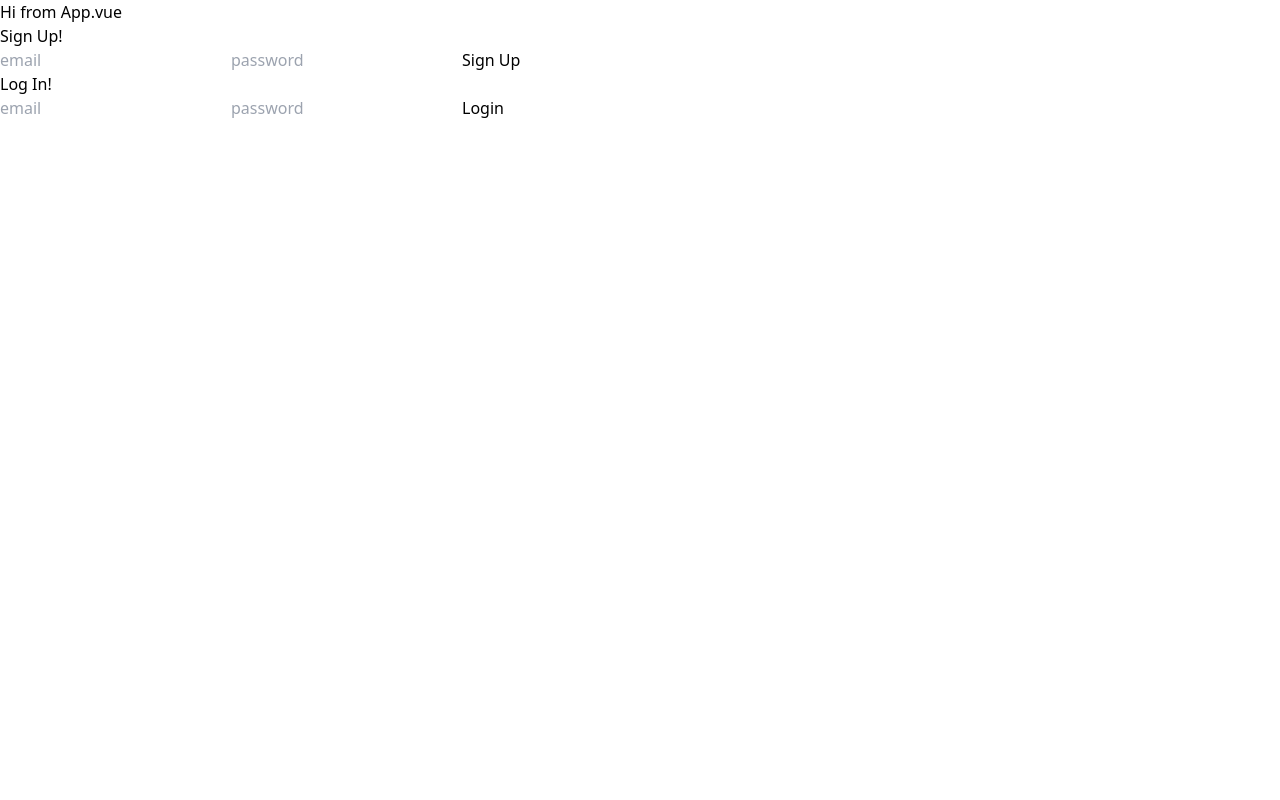
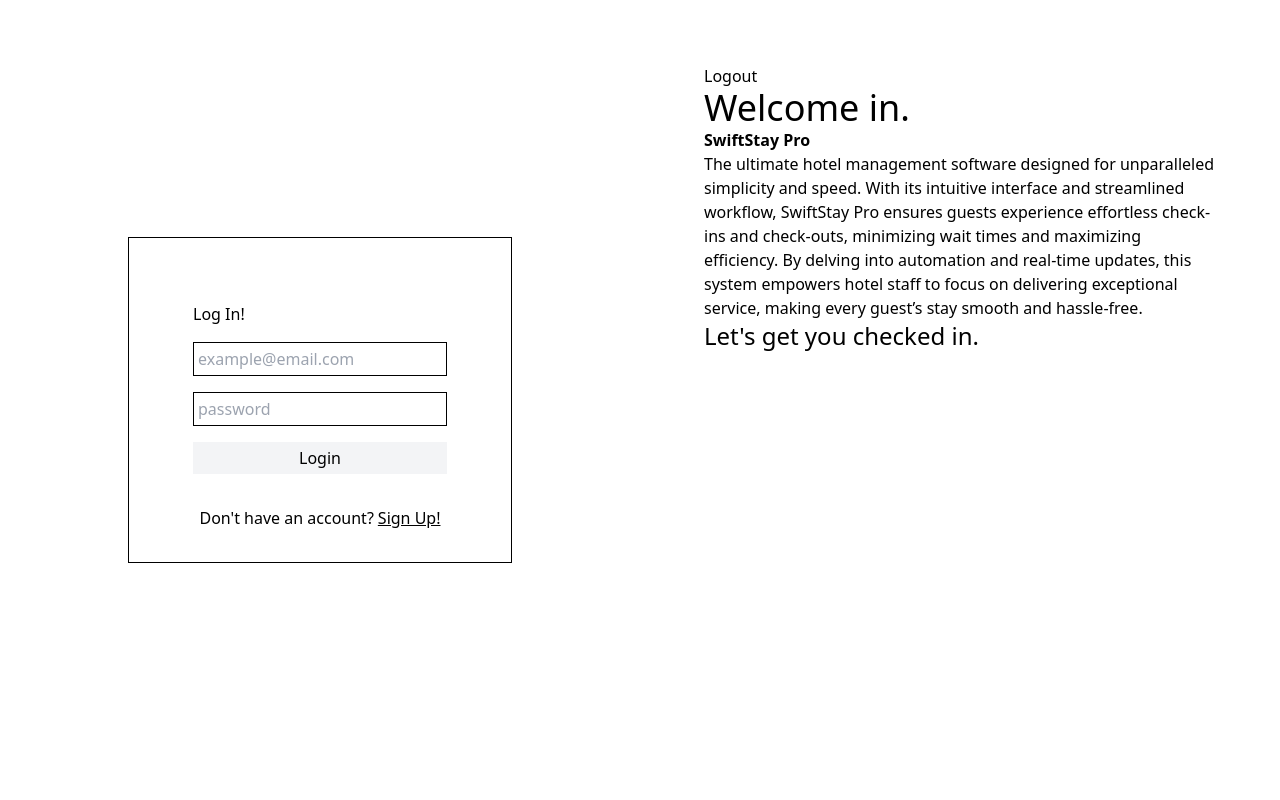
Before and after one commit to jakeNorman007/hotel_management, a Vue app in the folder client/: page / in a window 1280 px wide. Shown: the top 800 px of the page. Built offline with nearby package versions, Linux system fonts and the light colour scheme.

Commit message:
routes and auth redirect work

```diff
--- a/client/package.json
+++ b/client/package.json
@@ -11,7 +11,8 @@
   "dependencies": {
     "axios": "^1.7.4",
     "pinia": "^2.2.2",
-    "vue": "^3.4.37"
+    "vue": "^3.4.37",
+    "vue-router": "^4.4.3"
   },
   "devDependencies": {
     "@vitejs/plugin-vue": "^5.1.2",
--- a/client/src/App.vue
+++ b/client/src/App.vue
@@ -3,6 +3,6 @@ import SessionManager from '../src/components/SessionManager.vue';
 </script>
 
 <template>
-    <h1>Hi from App.vue</h1>
     <SessionManager />
+    <router-view/>
 </template>
--- /dev/null
+++ b/client/src/components/Dashboard.vue
@@ -0,0 +1,6 @@
+<script setup>
+</script>
+
+<template>
+    <p>Hi this is the dashboard</p>
+</template>
--- a/client/src/components/SessionManager.vue
+++ b/client/src/components/SessionManager.vue
@@ -1,13 +1,16 @@
 <script setup>
 import { ref, computed } from "vue";
+import Dashboard from "../components/Dashboard.vue";
 import { useSessionManagerStore } from "../store/index.js";
 
+const isSignedUp = ref(false);
 const signUpEmail = ref("");
 const signUpPassword = ref ("");
 const logInEmail = ref("");
 const logInPassword = ref("");
 
 const sessionManagerStore = useSessionManagerStore();
+
 const isLoggedIn = computed(() => sessionManagerStore.isLoggedIn);
 const getAuthToken = computed(() => sessionManagerStore.getAuthToken);
 const getUserEmail = computed(() => sessionManagerStore.getUserEmail);
@@ -50,25 +53,62 @@ const resetData = () => {
 </script>
 
 <template>
-    <div v-if="isLoggedIn">
-        <button @click="logOutUser">Logout</button>
-        <p>You are loged in!</p>
-        <p>{{ getUserID }}</p>
-        <p>{{ getUserEmail }}</p>
-        <p>{{ getAuthToken }}</p>
-    </div>
-    <div v-else>
-        <h1>Sign Up!</h1>
-        <form @submit="onSignUp">
-            <input type="email" v-model="signUpEmail" placeholder="email"/>
-            <input type="password" v-model="signUpPassword" placeholder="password"/>
-            <input type="submit" value="Sign Up"/>
-        </form>
-        <h1>Log In!</h1>
-        <form @submit="onLogin">
-            <input type="text" v-model="logInEmail" placeholder="email"/>
-            <input type="password" v-model="logInPassword" placeholder="password"/>
-            <input type="submit" value="Login"/>
-        </form>
+        <div class="h-screen grid grid-cols-2">
+            <div v-if="isSignedUp" class="h-screen content-center">
+                <div class="border border-black m-[8rem] p-[2rem]">
+                    <form @submit="onSignUp" class="flex flex-col p-[2rem] gap-[1rem]">
+                        <h1>Sign Up!</h1>
+                        <input required id="sign_up_email" type="email" v-model="signUpEmail" placeholder="example@email.com"
+                            class="p-1 border border-black"/>
+                        <input required id="sign_up_password" type="password" v-model="signUpPassword" placeholder="password"
+                            class="p-1 border border-black"/>
+                        <input id="sign_up_submit" type="submit" value="Sign Up" class="p-1 bg-gray-100"/>
+                    </form>
+                    <div class="flex gap-1 justify-center">
+                        <p>Already have an account?</p>
+                        <button @click="isSignedUp = false" class="underline">Log In!</button>
+                    </div>
+                </div>
+            </div>
+            <div v-else class="h-screen content-center">
+                <div class="border border-black m-[8rem] p-[2rem]">
+                    <form @submit="onLogin" class="flex flex-col p-[2rem] gap-[1rem]">
+                        <h1>Log In!</h1>
+                        <input required id="log_in_email" type="text" v-model="logInEmail" placeholder="example@email.com"
+                            class="p-1 border border-black"/>
+                        <input required id="log_in_password" type="password" v-model="logInPassword" placeholder="password"
+                            class="p-1 border border-black"/>
+                        <input id="log_in_submit" type="submit" value="Login" class="p-1 bg-gray-100"/>
+                    </form>
+                    <div class="flex gap-1 justify-center">
+                        <p>Don't have an account?</p>
+                        <button @click="isSignedUp = true" class="underline">Sign Up!</button>
+                    </div>
+                </div>
+            </div>
+            <div class="content-center m-[4rem]">
+                <div class="flex flex-col gap-3">
+                <div v-if="isLoggedIn" class="h-screen">
+                <button @click="logOutUser">Logout</button>
+                    <h1 class="text-4xl">Welcome in.</h1>
+                    <p><p class="font-semibold">SwiftStay Pro</p>The ultimate hotel management software designed for unparalleled
+                        simplicity and speed. With its intuitive interface and streamlined workflow, SwiftStay Pro  ensures guests
+                        experience effortless check-ins and check-outs, minimizing wait times and maximizing efficiency. By delving
+                        into automation and real-time updates, this system empowers hotel staff to focus on delivering exceptional
+                        service, making every guest’s stay smooth and hassle-free.</p>
+                    <p class="text-2xl">Let's get you checked in.</p>
+                </div>
+                <div v-else class="h-screen">
+                <button @click="logOutUser">Logout</button>
+                    <h1 class="text-4xl">Welcome in.</h1>
+                    <p><p class="font-semibold">SwiftStay Pro</p>The ultimate hotel management software designed for unparalleled
+                        simplicity and speed. With its intuitive interface and streamlined workflow, SwiftStay Pro  ensures guests
+                        experience effortless check-ins and check-outs, minimizing wait times and maximizing efficiency. By delving
+                        into automation and real-time updates, this system empowers hotel staff to focus on delivering exceptional
+                        service, making every guest’s stay smooth and hassle-free.</p>
+                    <p class="text-2xl">Let's get you checked in.</p>
+                </div>
+            </div>
+        </div>
     </div>
 </template>
```
Also changed, not shown: client/src/main.js (+6 -4 lines), client/src/router/index.js (added, +13 -0 lines), 2 other files (tests, documents, lock files or other folders).
